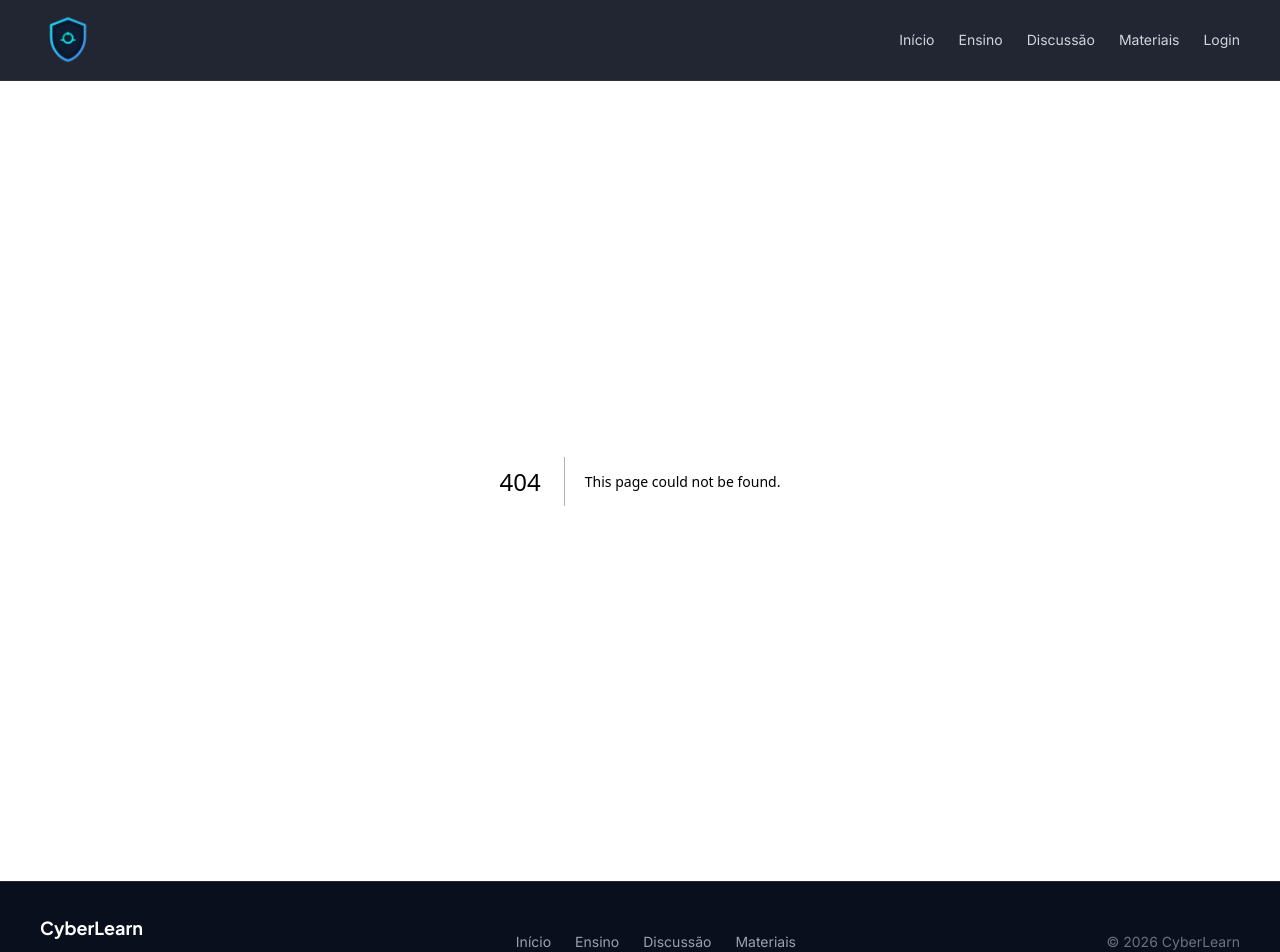
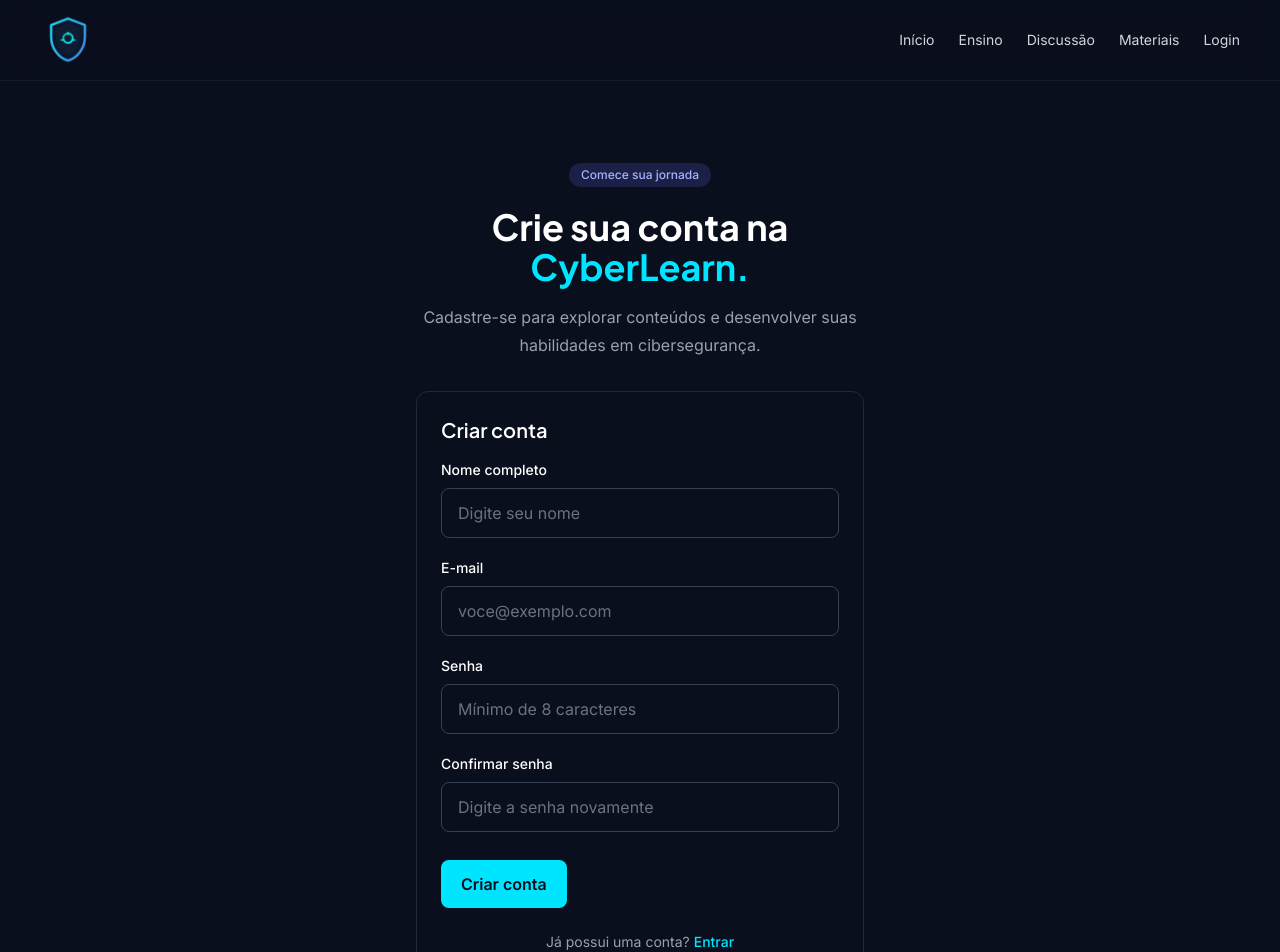
Before and after one commit to tkaoribruna/Certificadora-Identitaria, a Next.js app in the folder frontend/: page /cadastro in a window 1280 px wide. Before the commit this address had no page. Shown: the top 952 px of the page. Built offline with nearby package versions, Linux system fonts and the light colour scheme.

Commit message:
feat(frontend): adiciona paginas de login e cadastro

```diff
--- /dev/null
+++ b/frontend/app/cadastro/page.tsx
@@ -0,0 +1,148 @@
+"use client";
+
+import { useState, type FormEvent } from "react";
+import Link from "next/link";
+import { Container } from "@/components/Container";
+import { Card } from "@/components/Card";
+import { Badge } from "@/components/Badge";
+import { Input } from "@/components/Input";
+import { Button } from "@/components/Button";
+import { Alert } from "@/components/Alert";
+
+export default function CadastroPage() {
+  const [nome, setNome] = useState("");
+  const [email, setEmail] = useState("");
+  const [senha, setSenha] = useState("");
+  const [confirmarSenha, setConfirmarSenha] = useState("");
+  const [erro, setErro] = useState("");
+  const [carregando, setCarregando] = useState(false);
+
+  function handleSubmit(event: FormEvent<HTMLFormElement>) {
+    event.preventDefault();
+    setErro("");
+
+    if (
+      !nome.trim() ||
+      !email.trim() ||
+      !senha ||
+      !confirmarSenha
+    ) {
+      setErro("Preencha todos os campos.");
+      return;
+    }
+
+    if (!/^[^\s@]+@[^\s@]+\.[^\s@]+$/.test(email)) {
+      setErro("Informe um endereço de e-mail válido.");
+      return;
+    }
+
+    if (senha.length < 8) {
+      setErro("A senha deve possuir pelo menos 8 caracteres.");
+      return;
+    }
+
+    if (senha !== confirmarSenha) {
+      setErro("As senhas não coincidem.");
+      return;
+    }
+
+    setCarregando(true);
+
+    // O cadastro real será implementado na integração com a API.
+    setTimeout(() => {
+      setCarregando(false);
+      setErro(
+        "O cadastro ainda não está disponível. A integração com o servidor será implementada posteriormente.",
+      );
+    }, 500);
+  }
+
+  return (
+    <main className="flex flex-1 items-center py-16 sm:py-20">
+      <Container>
+        <div className="mx-auto max-w-md">
+          <div className="mb-8 text-center">
+            <Badge variante="primario">Comece sua jornada</Badge>
+
+            <h1 className="mt-5 font-heading text-3xl font-bold text-white sm:text-4xl">
+              Crie sua conta na{" "}
+              <span className="text-[#00E5FF]">CyberLearn.</span>
+            </h1>
+
+            <p className="mt-4 leading-7 text-gray-400">
+              Cadastre-se para explorar conteúdos e desenvolver suas
+              habilidades em cibersegurança.
+            </p>
+          </div>
+
+          <Card titulo="Criar conta">
+            <form onSubmit={handleSubmit} className="space-y-5">
+              {erro && <Alert mensagem={erro} variante="erro" />}
+
+              <Input
+                label="Nome completo"
+                type="text"
+                name="nome"
+                placeholder="Digite seu nome"
+                autoComplete="name"
+                value={nome}
+                onChange={(event) => setNome(event.target.value)}
+                required
+              />
+
+              <Input
+                label="E-mail"
+                type="email"
+                name="email"
+                placeholder="voce@exemplo.com"
+                autoComplete="email"
+                value={email}
+                onChange={(event) => setEmail(event.target.value)}
+                required
+              />
+
+              <Input
+                label="Senha"
+                type="password"
+                name="senha"
+                placeholder="Mínimo de 8 caracteres"
+                autoComplete="new-password"
+                value={senha}
+                onChange={(event) => setSenha(event.target.value)}
+                required
+              />
+
+              <Input
+                label="Confirmar senha"
+                type="password"
+                name="confirmarSenha"
+                placeholder="Digite a senha novamente"
+                autoComplete="new-password"
+                value={confirmarSenha}
+                onChange={(event) => setConfirmarSenha(event.target.value)}
+                required
+              />
+
+              <div className="pt-2">
+                <Button
+                  texto={carregando ? "Aguarde..." : "Criar conta"}
+                  type="submit"
+                />
+              </div>
+            </form>
+
+            <p className="mt-6 text-center text-sm text-gray-400">
+              Já possui uma conta?{" "}
+              <Link
+                href="/login"
+                className="font-medium text-[#00E5FF] hover:underline"
+              >
+                Entrar
+              </Link>
+            </p>
+          </Card>
+        </div>
+      </Container>
+    </main>
+  );
+}
--- /dev/null
+++ b/frontend/app/login/page.tsx
@@ -0,0 +1,107 @@
+"use client";
+
+import { useState, type FormEvent } from "react";
+import Link from "next/link";
+import { Container } from "@/components/Container";
+import { Card } from "@/components/Card";
+import { Badge } from "@/components/Badge";
+import { Input } from "@/components/Input";
+import { Button } from "@/components/Button";
+import { Alert } from "@/components/Alert";
+
+export default function LoginPage() {
+  const [email, setEmail] = useState("");
+  const [senha, setSenha] = useState("");
+  const [erro, setErro] = useState("");
+  const [carregando, setCarregando] = useState(false);
+
+  function handleSubmit(event: FormEvent<HTMLFormElement>) {
+    event.preventDefault();
+    setErro("");
+
+    if (!email.trim() || !senha) {
+      setErro("Preencha o e-mail e a senha.");
+      return;
+    }
+
+    if (!/^[^\s@]+@[^\s@]+\.[^\s@]+$/.test(email)) {
+      setErro("Informe um endereço de e-mail válido.");
+      return;
+    }
+
+    setCarregando(true);
+
+    // Autenticação real será implementada na integração com a API.
+    setTimeout(() => {
+      setCarregando(false);
+      setErro(
+        "A autenticação ainda não está disponível. A integração com o servidor será implementada posteriormente.",
+      );
+    }, 500);
+  }
+
+  return (
+    <main className="flex flex-1 items-center py-16 sm:py-20">
+      <Container>
+        <div className="mx-auto max-w-md">
+          <div className="mb-8 text-center">
+            <Badge variante="primario">Bem-vindo de volta</Badge>
+
+            <h1 className="mt-5 font-heading text-3xl font-bold text-white sm:text-4xl">
+              Entre na <span className="text-[#00E5FF]">CyberLearn.</span>
+            </h1>
+
+            <p className="mt-4 leading-7 text-gray-400">
+              Acesse sua conta e continue sua jornada em cibersegurança.
+            </p>
+          </div>
+
+          <Card titulo="Entrar na sua conta">
+            <form onSubmit={handleSubmit} className="space-y-5">
+              {erro && <Alert mensagem={erro} variante="erro" />}
+
+              <Input
+                label="E-mail"
+                type="email"
+                name="email"
+                placeholder="voce@exemplo.com"
+                autoComplete="email"
+                value={email}
+                onChange={(event) => setEmail(event.target.value)}
+                required
+              />
+
+              <Input
+                label="Senha"
+                type="password"
+                name="senha"
+                placeholder="Digite sua senha"
+                autoComplete="current-password"
+                value={senha}
+                onChange={(event) => setSenha(event.target.value)}
+                required
+              />
+
+              <div className="pt-2">
+                <Button
+                  texto={carregando ? "Aguarde..." : "Entrar"}
+                  type="submit"
+                />
+              </div>
+            </form>
+
+            <p className="mt-6 text-center text-sm text-gray-400">
+              Ainda não possui uma conta?{" "}
+              <Link
+                href="/cadastro"
+                className="font-medium text-[#00E5FF] hover:underline"
+              >
+                Cadastre-se
+              </Link>
+            </p>
+          </Card>
+        </div>
+      </Container>
+    </main>
+  );
+}
```
